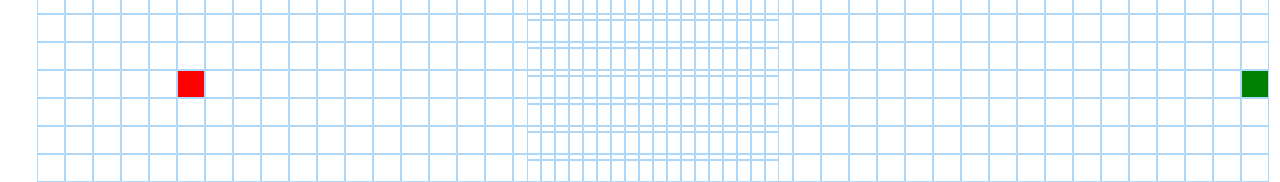
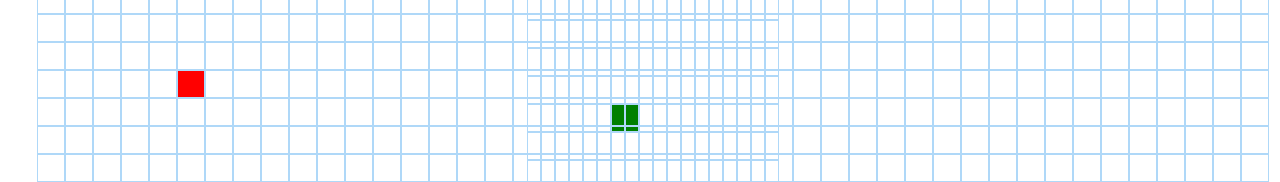
Before and after one commit to dwstyagi/visualizer-app, a React (Create React App) app: page / in a window 1280 px wide. Shown: the part 351-533 px from the top of the page. Built offline with nearby package versions, Linux system fonts and the light colour scheme.

Commit message:
Start node bug fix

```diff
--- a/src/App.js
+++ b/src/App.js
@@ -22,7 +22,7 @@ class App extends Component {
     currNode: {},
     prevNode: {},
     start: { row: 10, col: 5 },
-    end: { row: 10, col: 43 },
+    end: { row: 10, col: 47 },
   };
 
   speed = 10;
@@ -53,10 +53,9 @@ class App extends Component {
 
   setNewStartFinishNode = (node) => {
     const { grid, isStartNode, isFinishNode } = this.state;
-    const newGrid = grid.slice();
 
-    this.state.prevNode = { ...this.state.currNode };
-    this.state.currNode = { ...node };
+    this.state.prevNode = this.state.currNode;
+    this.state.currNode = node;
 
     if (isStartNode) {
       this.state.prevNode.start = false;
@@ -68,41 +67,43 @@ class App extends Component {
       this.state.currNode.finish = true;
     }
 
-    newGrid[this.state.currNode.row][this.state.currNode.col] = {
-      ...this.state.currNode,
-    };
-    newGrid[this.state.prevNode.row][this.state.prevNode.col] = {
+    grid[this.state.prevNode.row][this.state.prevNode.col] = {
       ...this.state.prevNode,
     };
 
-    this.setState({ grid: newGrid });
+    grid[this.state.currNode.row][this.state.currNode.col] = {
+      ...this.state.currNode,
+    };
+
+    this.setState({ grid });
   };
 
   handleMouseDown = (node) => {
-    const { visualizing, grid, isStartNode, isFinishNode } = this.state;
-    let newGrid;
-    setTimeout(() => {
-      if (!visualizing) {
+    const { visualizing, grid } = this.state;
+    if (visualizing) return;
+
     if (node.start) {
-          this.setState({ isStartNode: true, currNode: node });
-          newGrid = getGridWithToggleStartFinishNode(grid, node, isStartNode);
+      this.state.currNode = node;
+      const newNode = { ...node, start: !node.start };
+      grid[node.row][node.col] = newNode;
+      this.setState({ grid, isStartNode: true, isMousePressed: true });
     } else if (node.finish) {
-          this.setState({ isFinishNode: true, currNode: node });
-          newGrid = getGridWithToggleStartFinishNode(grid, node, isFinishNode);
+      this.state.currNode = node;
+      const newNode = { ...node, finish: !node.finish };
+      grid[node.row][node.col] = newNode;
+      this.setState({ grid, isFinishNode: true, isMousePressed: true });
     } else {
-          newGrid = getGridWithToggledNode(grid, node);
+      const newNode = { ...node, wall: !node.wall };
+      if (node.wall) newNode.animateWall = false;
+      grid[node.row][node.col] = newNode;
+      this.setState({ grid, isMousePressed: true });
     }
-        this.setState({ grid: newGrid, isMousePressed: true });
-      }
-    }, this.speed);
   };
 
   handleMouseEnter = (node) => {
-    const { visualizing, isMousePressed, grid } = this.state;
+    const { isMousePressed, grid } = this.state;
     const { isStartNode, isFinishNode, running } = this.state;
-
-    setTimeout(() => {
-      if (!visualizing && isMousePressed) {
+    if (isMousePressed) {
       if (isStartNode || isFinishNode) {
         this.resetNodes();
         this.setNewStartFinishNode(node);
@@ -112,20 +113,18 @@ class App extends Component {
         this.setState({ grid: newGrid });
       }
     }
-    }, this.speed);
   };
 
   handleMouseUp = (node) => {
-    if (!this.state.visualizing) {
-      if (this.state.isStartNode) node.start = true;
-      if (this.state.isFinishNode) node.finish = true;
+    const { isStartNode, isFinishNode } = this.state;
+    if (isStartNode) node.start = true;
+    if (isFinishNode) node.finish = true;
 
     this.setState({
       isMousePressed: false,
       isStartNode: false,
       isFinishNode: false,
     });
-    }
   };
 
   resetGrid = () => {
@@ -157,65 +156,14 @@ class App extends Component {
     this.setState({ grid });
   };
 
-  instantVisualizeShortestPath = (visitedNodesInShortestPath) => {
+  animateShortestPath = (visitedNodesInShortestPath) => {
     const { grid } = this.state;
 
     for (
-      let index = 0;
+      let index = 1;
       index < visitedNodesInShortestPath.length - 1;
       index++
     ) {
-      const node = visitedNodesInShortestPath[index];
-      const { row, col } = node;
-      const newNode = { ...node, path: false, instantPath: true };
-      grid[row][col] = newNode;
-      this.setState({ grid });
-    }
-  };
-
-  instantVisualizeVisitedNodes = (visitedNodes, visitedNodesInShortestPath) => {
-    const { grid } = this.state;
-    for (let index = 1; index < visitedNodes.length; index++) {
-      if (index === visitedNodes.length - 1) {
-        this.instantVisualizeShortestPath(visitedNodesInShortestPath);
-        return;
-      }
-
-      const node = visitedNodes[index];
-      const { row, col } = node;
-      const newNode = { ...node, visited: false, instantVisited: true };
-      grid[row][col] = newNode;
-      this.setState({ grid });
-    }
-  };
-
-  instantVisualize = () => {
-    if (!this.state.running) return;
-
-    let visitedNodes = [];
-    const startNode = this.getStartNode();
-    const finishNode = this.getFinishNode();
-
-    this.resetNodes();
-
-    visitedNodes = this.getVisitedNodes(startNode, finishNode);
-
-    if (!visitedNodes.length) return;
-
-    let visitedNodesInShortestPath = [];
-
-    let lastNode = visitedNodes[visitedNodes.length - 1];
-
-    if (lastNode.finish) {
-      visitedNodesInShortestPath = getVisitedNodesInOrder(lastNode);
-    }
-    this.instantVisualizeVisitedNodes(visitedNodes, visitedNodesInShortestPath);
-  };
-
-  animateShortestPath = (visitedNodesInShortestPath) => {
-    const { grid } = this.state;
-
-    for (let index = 0; index < visitedNodesInShortestPath.length; index++) {
       const node = visitedNodesInShortestPath[index];
       const { row, col } = node;
       const newNode = { ...node, path: true };
@@ -225,10 +173,8 @@ class App extends Component {
       }, index * 75);
     }
 
-    this.setState({ running: true });
-
     setTimeout(() => {
-      this.setState({ visualizing: false });
+      this.setState({ visualizing: false, running: true });
     }, visitedNodesInShortestPath.length * 75);
   };
 
@@ -253,14 +199,11 @@ class App extends Component {
   };
 
   visualize = () => {
-    const { Algo: algo, running } = this.state;
     let visitedNodes = [];
 
-    if (!algo) return;
+    if (!this.state.Algo) return;
 
-    if (running) {
     this.resetNodes();
-    }
 
     const startNode = this.getStartNode();
     const finishNode = this.getFinishNode();
@@ -283,6 +226,65 @@ class App extends Component {
     this.animateVisitedNodes(visitedNodes, visitedNodesInShortestPath);
   };
 
+  instantVisualize = () => {
+    this.resetNodes();
+    const startNode = this.getStartNode();
+    const finishNode = this.getFinishNode();
+    let visitedNodesInShortestPath = [];
+
+    const visitedNodes = this.getVisitedNodes(startNode, finishNode);
+
+    if (!visitedNodes || !visitedNodes.length) return;
+
+    const lastNode = visitedNodes[visitedNodes.length - 1];
+    if (lastNode.finish) {
+      visitedNodesInShortestPath = getVisitedNodesInOrder(lastNode);
+    }
+
+    this.instantVisualizeVisitedNodes(visitedNodes, visitedNodesInShortestPath);
+  };
+
+  instantVisualizeVisitedNodes = (visitedNodes, visitedNodesInShortestPath) => {
+    const { grid } = this.state;
+    for (let i = 0; i <= visitedNodes.length; i++) {
+      if (i === visitedNodes.length) {
+        this.instantVisualizeShortestPathNodes();
+        return;
+      }
+      const node = visitedNodes[i];
+      const { row, col } = node;
+      const newNode = { ...node, visited: false, instantVisited: true };
+      grid[row][col] = { ...newNode };
+    }
+    this.setState({ grid });
+  };
+
+  getShortesPathNodes = () => {
+    let node = this.getFinishNode();
+    const nodes = [];
+
+    while (!node.start) {
+      nodes.push(node);
+      node = node.previousNode;
+    }
+
+    return nodes;
+  };
+
+  instantVisualizeShortestPathNodes = () => {
+    const { grid } = this.state;
+    const visitedNodesInShortestPath = this.getShortesPathNodes();
+
+    for (let index = 0; index < visitedNodesInShortestPath.length; index++) {
+      const node = visitedNodesInShortestPath[index];
+      const { row, col } = node;
+      const newNode = { ...node, path: false, instantPath: true };
+      grid[row][col] = newNode;
+    }
+
+    this.setState({ grid });
+  };
+
   animateRecursiveBacktracking = (walls) => {
     const { grid } = this.state;
 
@@ -302,7 +304,6 @@ class App extends Component {
   };
 
   visualizeRecursiveBacktracking = () => {
-    setTimeout(() => {
     const { grid } = this.state;
     const newGrid = getGridWithWallsNodes(grid);
 
@@ -311,45 +312,42 @@ class App extends Component {
 
     const walls = getRecursiveBacktrackingNodes(newGrid);
     this.animateRecursiveBacktracking(walls);
-    }, this.speed);
   };
 
   animateMaze = (walls, maze) => {
     const { grid } = this.state;
+    let newGrid = [];
+
+    newGrid = JSON.parse(JSON.stringify(grid));
+    if (maze === "Recursive Backtracking")
+      newGrid = getGridWithWallsNodes(grid);
 
     for (let i = 0; i < walls.length; i++) {
       const node = walls[i];
-      const { row, col } = node;
       const newNode = { ...node, wall: true, animateWall: true };
+
       if (maze === "Recursive Backtracking") {
-        newNode.wall = false;
-        newNode.animateWall = false;
+        newNode["animateWall"] = false;
+        newNode["wall"] = false;
       }
+
+      const { row, col } = newNode;
       setTimeout(() => {
-        grid[row][col] = newNode;
-        this.setState({ grid });
-      }, i * 50);
+        newGrid[row][col] = newNode;
+        this.setState({ grid: newGrid });
+      }, i * 25);
     }
 
     setTimeout(() => {
-      this.setState({ visualizing: false });
-    }, walls.length * 50);
+      this.setState({ visualizing: false, running: false });
+    }, walls.length * 25);
   };
 
   visualizeMaze = (maze) => {
-    setTimeout(() => {
     this.resetNodes(1);
-      const { grid } = this.state;
-
-      let newGrid = JSON.parse(JSON.stringify(grid));
-      if (maze === "Recursive Backtracking")
-        newGrid = getGridWithWallsNodes(grid);
-
-      this.setState({ visualizing: true, grid: newGrid });
-
+    this.setState({ visualizing: true });
     const walls = this.getWallNodes(maze);
     this.animateMaze(walls, maze);
-    }, this.speed);
   };
 
   getVisitedNodes = (startNode, finishNode) => {
--- a/src/algorithm/aStar.js
+++ b/src/algorithm/aStar.js
@@ -4,6 +4,7 @@ const { getNewGrid } = require("./common/newGrid");
 const { getUnvisitedNodeNeighbors } = require("./common/unvisitedNodeNeighbor");
 
 export function aStar(grid, startNode, finishNode) {
+  if (!startNode || !finishNode || startNode.finish) return [];
   const newGrid = getNewGrid(grid);
 
   startNode.distance = 0;
--- a/src/algorithm/bfs.js
+++ b/src/algorithm/bfs.js
@@ -2,6 +2,8 @@ const { getNewGrid } = require("./common/newGrid");
 const { getUnvisitedNodeNeighbors } = require("./common/unvisitedNodeNeighbor");
 
 export function breadthFirstSearch(grid, startNode) {
+  if (!startNode || startNode.finish) return [];
+
   const newGrid = getNewGrid(grid);
   const visitedNodes = [];
 
--- a/src/algorithm/dfs.js
+++ b/src/algorithm/dfs.js
@@ -2,9 +2,7 @@ const { getNewGrid } = require("./common/newGrid");
 const { getUnvisitedNodeNeighbors } = require("./common/unvisitedNodeNeighbor");
 
 export function DepthFirstSearch(grid, startNode) {
-  if (!startNode || startNode.finish) {
-    return [];
-  }
+  if (!startNode || startNode.finish) return [];
 
   const newGrid = getNewGrid(grid);
 
--- a/src/algorithm/dijkstra.js
+++ b/src/algorithm/dijkstra.js
@@ -3,6 +3,8 @@ const { getNewGrid } = require("./common/newGrid");
 const { getUnvisitedNodeNeighbors } = require("./common/unvisitedNodeNeighbor");
 
 export function dijkstra(grid, startNode) {
+  if (!startNode || startNode.finish) return [];
+
   const newGrid = getNewGrid(grid);
   const visitedNodes = [];
 
--- a/src/algorithm/greedy.js
+++ b/src/algorithm/greedy.js
@@ -4,6 +4,8 @@ const { getNewGrid } = require("./common/newGrid");
 const { getUnvisitedNodeNeighbors } = require("./common/unvisitedNodeNeighbor");
 
 export function greedy(grid, startNode, finishNode) {
+  if (!startNode || !finishNode || startNode.finish) return [];
+
   const newGrid = getNewGrid(grid);
 
   startNode.distance = 0;
--- a/src/component/node.jsx
+++ b/src/component/node.jsx
@@ -16,10 +16,10 @@ const Node = ({ node, Key, onMouseDown, onMouseEnter, onMouseUp }) => {
 
 function getClassName(node) {
   let classes = "node ";
-  classes += node.start
+  classes += node.finish
+    ? "node-finish"
+    : node.start
     ? "node-start"
-    : node.finish
-    ? "node-finish"
     : node.wall
     ? "node-wall"
     : node.animateWall
--- a/src/utils/startNode.js
+++ b/src/utils/startNode.js
@@ -1,13 +1,12 @@
-export function getGridWithToggleStartFinishNode(grid, node, isStartNode) {
-  //   console.log(node);
+export function getGridWithToggleStartFinishNode(grid, node, isNode) {
   const { row, col } = node;
   const newGrid = JSON.parse(JSON.stringify(grid));
   const newNode = { ...node };
 
-  if (isStartNode && node.start) newNode.start = !node.start;
-  if (isStartNode && node.finish) newNode.finish = !node.finish;
+  if (isNode && node.start) newNode.start = !node.start;
+  if (isNode && node.finish) newNode.finish = !node.finish;
 
-  newGrid[row][col] = newNode;
+  newGrid[row][col] = { ...newNode };
 
   return newGrid;
 }
```
Lines whose indentation alone changed are shown as unchanged.
